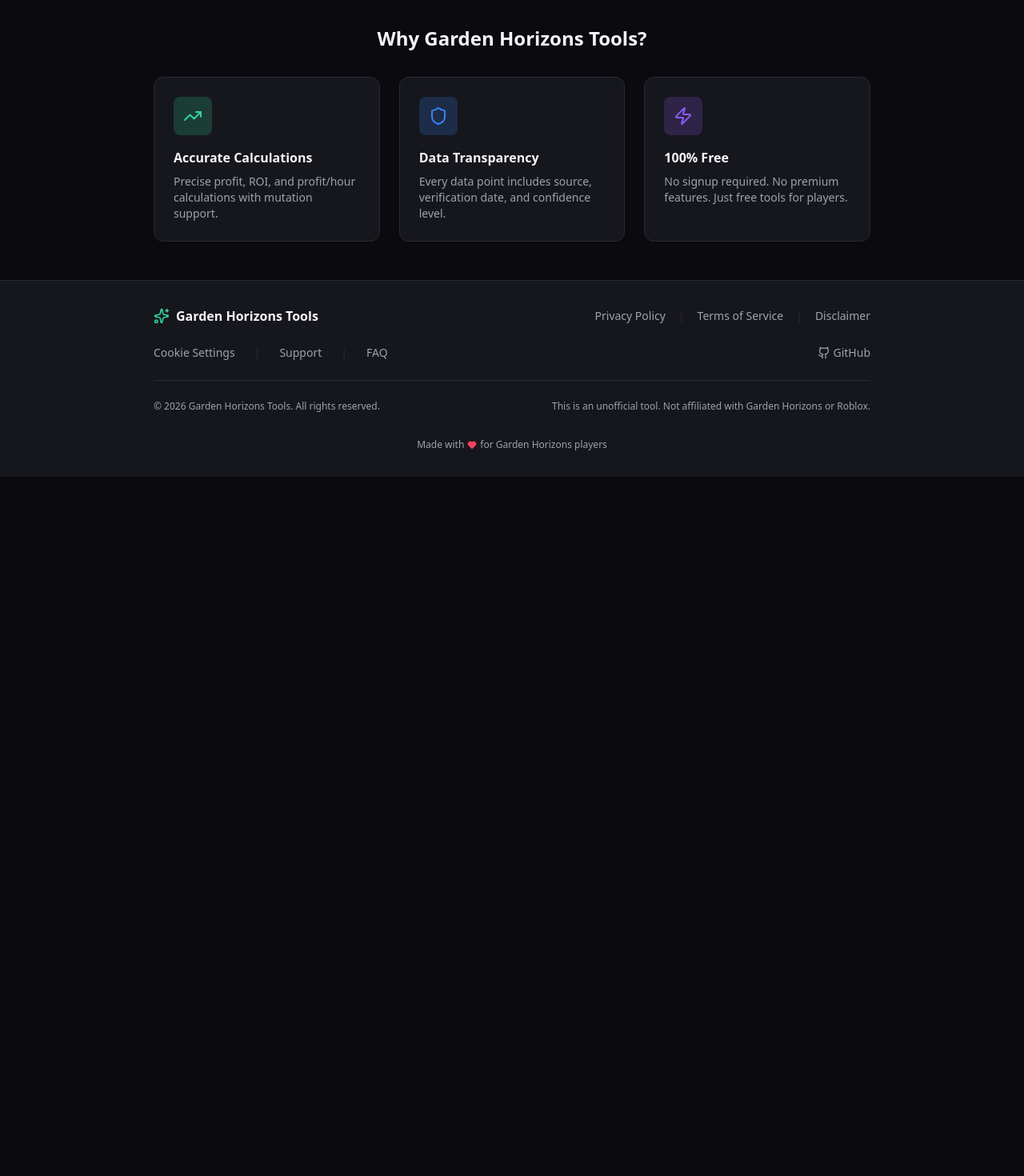
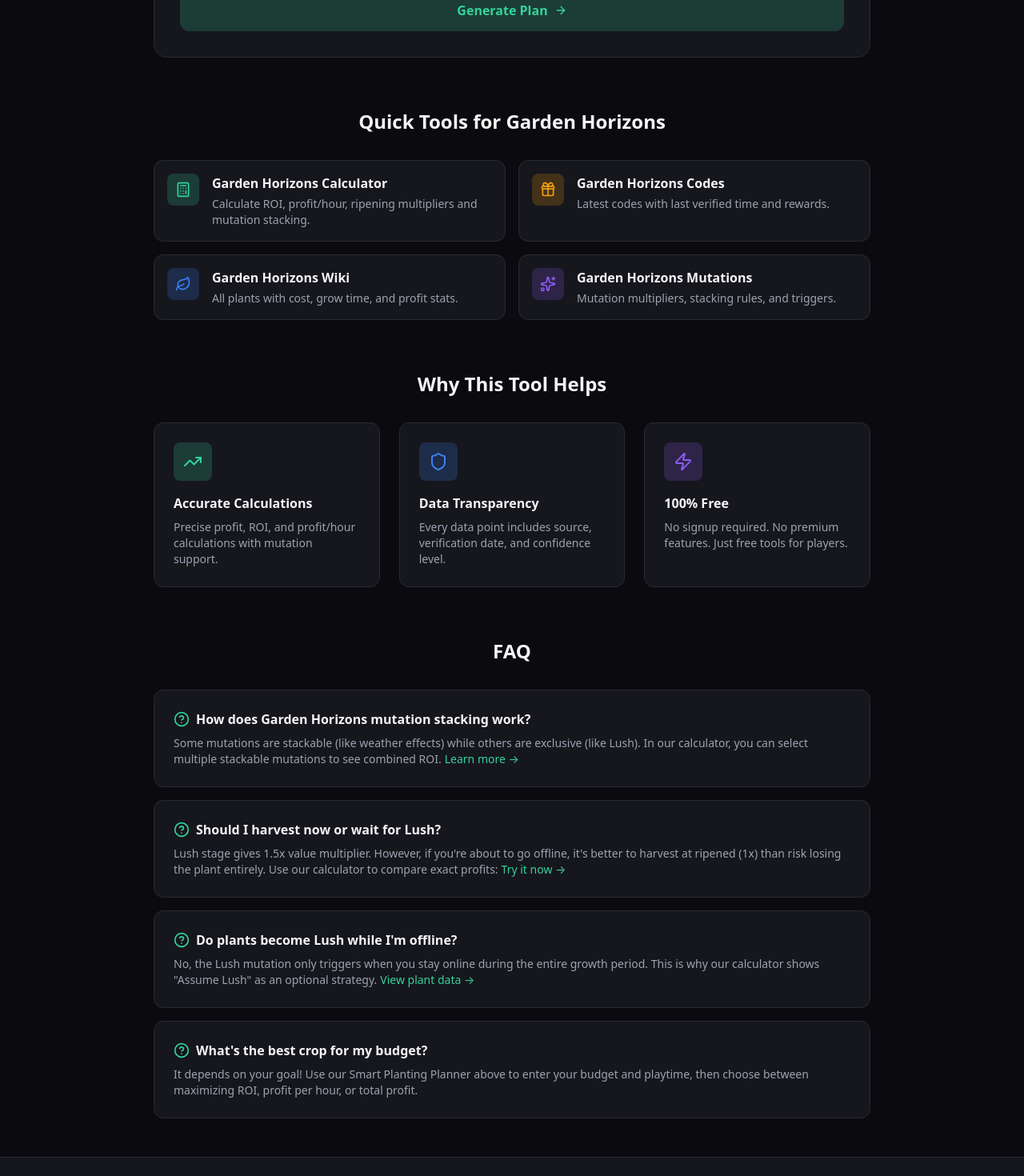
Before and after one commit to jasperchou57/garden-horizons-tools, a Next.js app: page / in a window 1280 px wide. Shown: the part 800-2270 px from the top of the page at 80% size. Before the commit the page ends 1396 px from the top, so only its background shows below. Built offline with nearby package versions, Linux system fonts and the light colour scheme.

Commit message:
SEO优化：更新Title/Description，添加H1优化、SEO段落、Quick Tools和FAQ区块

```diff
--- a/src/app/layout.tsx
+++ b/src/app/layout.tsx
@@ -16,9 +16,9 @@
 });
 
 export const metadata: Metadata = {
-  title: "Garden Horizons Tools | Calculator & Plant Database",
-  description: "Calculate profits, ROI, and profit/hour for Garden Horizons Roblox. Plant database, mutations, and redeem codes.",
-  keywords: ["Garden Horizons", "Roblox", "calculator", "garden", "plants", "mutations"],
+  title: "Garden Horizons Calculator & Planting Planner | ROI, Profit/Hour, Mutations",
+  description: "Plan what to plant in Garden Horizons with a budget-aware planner. Calculate ROI, profit/hour, mutation stacking, and avoid losing money by harvesting too early.",
+  keywords: ["Garden Horizons", "Roblox", "calculator", "garden", "plants", "mutations", "ROI", "profit calculator"],
 };
 
 export default function RootLayout({
--- a/src/app/page.tsx
+++ b/src/app/page.tsx
@@ -2,7 +2,7 @@
 
 import { useState } from 'react';
 import Link from 'next/link';
-import { Sprout, Calculator, Leaf, ArrowRight, Star, TrendingUp, Shield, Zap, Save } from 'lucide-react';
+import { Sprout, Calculator, Leaf, ArrowRight, Star, TrendingUp, Shield, Zap, Save, Gift, Sparkles, HelpCircle } from 'lucide-react';
 import plantsData from '@/data/plants.json';
 import { Plant } from '@/types';
 import { formatCurrency, formatTime, getRecommendedPlants, calculate } from '@/lib/calculator';
@@ -71,12 +71,11 @@
           </div>
 
           <h1 className="text-4xl md:text-5xl font-bold tracking-tight">
-            Smart <span className="text-accent-green">Planting Planner</span>
+            Garden Horizons <span className="text-accent-green">Calculator</span> & Smart Planting Planner
           </h1>
 
           <p className="text-lg text-text-muted max-w-2xl mx-auto">
-            Calculate exact profits, ROI, and optimize your planting strategy with real game data.
-            Stop guessing — start maximizing your earnings.
+            Use this Garden Horizons calculator to compare ROI, profit per hour, and harvest timing. Start with the planting planner: enter your budget and online time to get a recommended crop plan. Then refine it with mutations and ripening stages—so you don&apos;t lose money by harvesting too early.
           </p>
 
           {/* CTA Buttons */}
@@ -309,9 +308,76 @@
           </div>
         )}
 
-        {/* Features Grid */}
+        {/* Quick Tools Section */}
         <div className="max-w-4xl mx-auto mt-16">
-          <h2 className="text-2xl font-bold text-center mb-8">Why Garden Horizons Tools?</h2>
+          <h2 className="text-2xl font-bold text-center mb-8">Quick Tools for Garden Horizons</h2>
+
+          <div className="grid grid-cols-1 md:grid-cols-2 gap-4">
+            <Link
+              href="/calculator"
+              className="bg-surface border border-border rounded-xl p-4 hover:border-accent-green/50 transition-all group"
+            >
+              <div className="flex items-start gap-4">
+                <div className="w-10 h-10 rounded-lg bg-accent-green/20 flex items-center justify-center shrink-0 group-hover:bg-accent-green/30 transition-colors">
+                  <Calculator className="w-5 h-5 text-accent-green" />
+                </div>
+                <div>
+                  <h3 className="font-bold mb-1 group-hover:text-accent-green transition-colors">Garden Horizons Calculator</h3>
+                  <p className="text-sm text-text-muted">Calculate ROI, profit/hour, ripening multipliers and mutation stacking.</p>
+                </div>
+              </div>
+            </Link>
+
+            <Link
+              href="/codes"
+              className="bg-surface border border-border rounded-xl p-4 hover:border-accent-green/50 transition-all group"
+            >
+              <div className="flex items-start gap-4">
+                <div className="w-10 h-10 rounded-lg bg-accent-gold/20 flex items-center justify-center shrink-0 group-hover:bg-accent-gold/30 transition-colors">
+                  <Gift className="w-5 h-5 text-accent-gold" />
+                </div>
+                <div>
+                  <h3 className="font-bold mb-1 group-hover:text-accent-green transition-colors">Garden Horizons Codes</h3>
+                  <p className="text-sm text-text-muted">Latest codes with last verified time and rewards.</p>
+                </div>
+              </div>
+            </Link>
+
+            <Link
+              href="/plants"
+              className="bg-surface border border-border rounded-xl p-4 hover:border-accent-green/50 transition-all group"
+            >
+              <div className="flex items-start gap-4">
+                <div className="w-10 h-10 rounded-lg bg-accent-blue/20 flex items-center justify-center shrink-0 group-hover:bg-accent-blue/30 transition-colors">
+                  <Leaf className="w-5 h-5 text-accent-blue" />
+                </div>
+                <div>
+                  <h3 className="font-bold mb-1 group-hover:text-accent-green transition-colors">Garden Horizons Wiki</h3>
+                  <p className="text-sm text-text-muted">All plants with cost, grow time, and profit stats.</p>
+                </div>
+              </div>
+            </Link>
+
+            <Link
+              href="/mutations"
+              className="bg-surface border border-border rounded-xl p-4 hover:border-accent-green/50 transition-all group"
+            >
+              <div className="flex items-start gap-4">
+                <div className="w-10 h-10 rounded-lg bg-accent-purple/20 flex items-center justify-center shrink-0 group-hover:bg-accent-purple/30 transition-colors">
+                  <Sparkles className="w-5 h-5 text-accent-purple" />
+                </div>
+                <div>
+                  <h3 className="font-bold mb-1 group-hover:text-accent-green transition-colors">Garden Horizons Mutations</h3>
+                  <p className="text-sm text-text-muted">Mutation multipliers, stacking rules, and triggers.</p>
+                </div>
+              </div>
+            </Link>
+          </div>
+        </div>
+
+        {/* Why This Tool Helps */}
+        <div className="max-w-4xl mx-auto mt-16">
+          <h2 className="text-2xl font-bold text-center mb-8">Why This Tool Helps</h2>
 
           <div className="grid grid-cols-1 md:grid-cols-3 gap-6">
             <div className="bg-surface border border-border rounded-xl p-6">
@@ -345,6 +411,61 @@
             </div>
           </div>
         </div>
+
+        {/* FAQ Section */}
+        <div className="max-w-4xl mx-auto mt-16">
+          <h2 className="text-2xl font-bold text-center mb-8">FAQ</h2>
+
+          <div className="space-y-4">
+            <div className="bg-surface border border-border rounded-xl p-6">
+              <h3 className="font-bold mb-2 flex items-start gap-2">
+                <HelpCircle className="w-5 h-5 text-accent-green shrink-0 mt-0.5" />
+                How does Garden Horizons mutation stacking work?
+              </h3>
+              <p className="text-sm text-text-muted">
+                Some mutations are stackable (like weather effects) while others are exclusive (like Lush).
+                In our calculator, you can select multiple stackable mutations to see combined ROI.
+                <Link href="/mutations" className="text-accent-green hover:underline ml-1">Learn more →</Link>
+              </p>
+            </div>
+
+            <div className="bg-surface border border-border rounded-xl p-6">
+              <h3 className="font-bold mb-2 flex items-start gap-2">
+                <HelpCircle className="w-5 h-5 text-accent-green shrink-0 mt-0.5" />
+                Should I harvest now or wait for Lush?
+              </h3>
+              <p className="text-sm text-text-muted">
+                Lush stage gives 1.5x value multiplier. However, if you&apos;re about to go offline,
+                it&apos;s better to harvest at ripened (1x) than risk losing the plant entirely.
+                Use our calculator to compare exact profits:
+                <Link href="/calculator" className="text-accent-green hover:underline ml-1">Try it now →</Link>
+              </p>
+            </div>
+
+            <div className="bg-surface border border-border rounded-xl p-6">
+              <h3 className="font-bold mb-2 flex items-start gap-2">
+                <HelpCircle className="w-5 h-5 text-accent-green shrink-0 mt-0.5" />
+                Do plants become Lush while I&apos;m offline?
+              </h3>
+              <p className="text-sm text-text-muted">
+                No, the Lush mutation only triggers when you stay online during the entire growth period.
+                This is why our calculator shows &quot;Assume Lush&quot; as an optional strategy.
+                <Link href="/plants" className="text-accent-green hover:underline ml-1">View plant data →</Link>
+              </p>
+            </div>
+
+            <div className="bg-surface border border-border rounded-xl p-6">
+              <h3 className="font-bold mb-2 flex items-start gap-2">
+                <HelpCircle className="w-5 h-5 text-accent-green shrink-0 mt-0.5" />
+                What&apos;s the best crop for my budget?
+              </h3>
+              <p className="text-sm text-text-muted">
+                It depends on your goal! Use our Smart Planting Planner above to enter your budget
+                and playtime, then choose between maximizing ROI, profit per hour, or total profit.
+              </p>
+            </div>
+          </div>
+        </div>
       </main>
     </div>
   );
```
